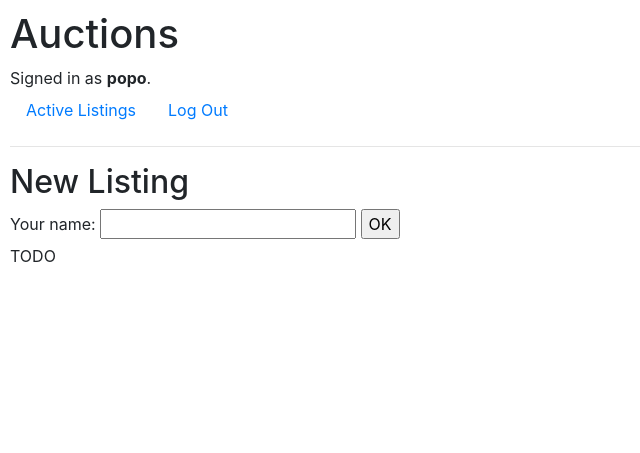
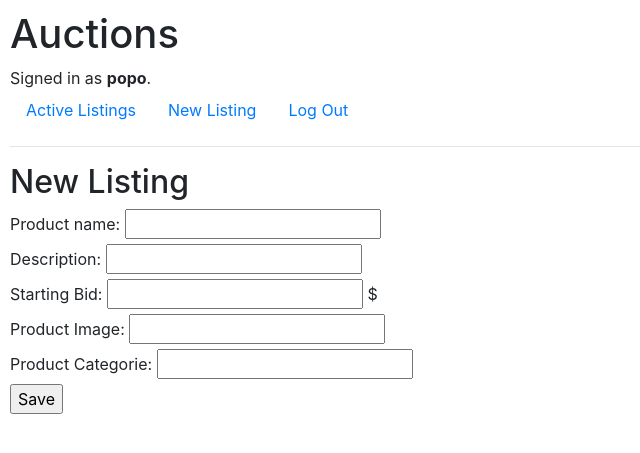
Before and after one commit to afroguts/commerce-101, a Django app: template commerce/auctions/templates/auctions/new_listing.html in a window 1280 px wide. Shown: the top 453 px of the page, without its empty margins (0-640 px from the left). Run offline with Django 3.2, Linux system fonts and the light colour scheme; the template is opened without the code that fills it, so the values that code supplies are empty; a user stored in the database is signed in; some libraries are stand-ins or nearby versions.

Commit message:
fixed html

```diff
--- a/commerce/auctions/models.py
+++ b/commerce/auctions/models.py
@@ -7,17 +7,17 @@ class User(AbstractUser):
 
     pass
 
-class auction_listings(models.Model):
-   name = models.CharField(max_length=100)
+class Auction_item(models.Model):
+   item_name = models.CharField(max_length=100)
    description = models.CharField(max_length=700)
-
+   User = models.ForeignKey(User, related_name='item_name', on_delete=models.CASCADE)
 
    pass
 
 
 class bids(models.Model):
-    reference = models.IntegerField()
     bid = models.IntegerField()
+    auction_item= models.ForeignKey(Auction_item, related_name='bid', on_delete=models.CASCADE)
     pass
 
 class comments(models.Model):
--- a/commerce/auctions/templates/auctions/index.html
+++ b/commerce/auctions/templates/auctions/index.html
@@ -1,7 +1,5 @@
 {% extends "auctions/layout.html" %}
-
 {% block body %}
     <h2>Active Listings</h2>
-
-    TODO
+        TODO
 {% endblock %}
--- a/commerce/auctions/templates/auctions/layout.html
+++ b/commerce/auctions/templates/auctions/layout.html
@@ -22,6 +22,9 @@
             </li>
             {% if user.is_authenticated %}
                 <li class="nav-item">
+                    <a class="nav-link" href="{% url 'new_listing' %}">New Listing</a>
+                </li>
+                <li class="nav-item">
                     <a class="nav-link" href="{% url 'logout' %}">Log Out</a>
                 </li>
             {% else %}
--- a/commerce/auctions/templates/auctions/new_listing.html
+++ b/commerce/auctions/templates/auctions/new_listing.html
@@ -3,11 +3,18 @@
 {% block body %}
     <h2>New Listing</h2>
 <form action="new_listing" method="post">
-    <label for="your_name">Your name: </label>
-    <input id="your_name" type="text" name="your_name" value="{{ current_name }}">
-    <input type="submit" value="OK">
+    <label for="P_name">Product name: </label>
+    <input id="P_name" type="text" name="P_name" value="{{ p_name }}"> <br>
+    <label for="P_descr">Description: </label>
+    <input id="P_descr" type="text" name="P_descr" value="{{ p_descr }}"> <br>
+    <label for="P_bid">Starting Bid: </label>
+    <input id="P_bid" type="number" name="P_bid" value="{{ p_bid }}"> $ <br>
+    <label for="P_image">Product Image: </label>
+    <input id="P_image" type="url" name="P_image" value="{{ p_image }}"> <br>
+    <label for="P_categ">Product Categorie: </label>
+    <input id="P_categ" type="url" name="P_categ" value="{{ p_categ }}"> <br>
+    <input type="submit" value="Save">
 </form>
 
 
-    TODO
 {% endblock %}
--- a/commerce/auctions/urls.py
+++ b/commerce/auctions/urls.py
@@ -6,5 +6,6 @@ urlpatterns = [
     path("", views.index, name="index"),
     path("login", views.login_view, name="login"),
     path("logout", views.logout_view, name="logout"),
-    path("register", views.register, name="register")
+    path("register", views.register, name="register"),
+    path('new_listing', views.new_listing, name="new_listing"),
 ]
--- a/commerce/auctions/views.py
+++ b/commerce/auctions/views.py
@@ -61,3 +61,6 @@ def register(request):
         return HttpResponseRedirect(reverse("index"))
     else:
         return render(request, "auctions/register.html")
+
+def new_listing(request):
+   return render(request, "auctions/new_listing.html")
```
Also changed, not shown: README.md, commerce/.zed/settings.json (added), commerce/auctions/migrations/0001_initial.py (added), commerce/auctions/migrations/0002_auction_item_delete_auction_listings_and_more.py (added), commerce/auctions/migrations/__init__.py (added), commerce/db.sqlite3.
